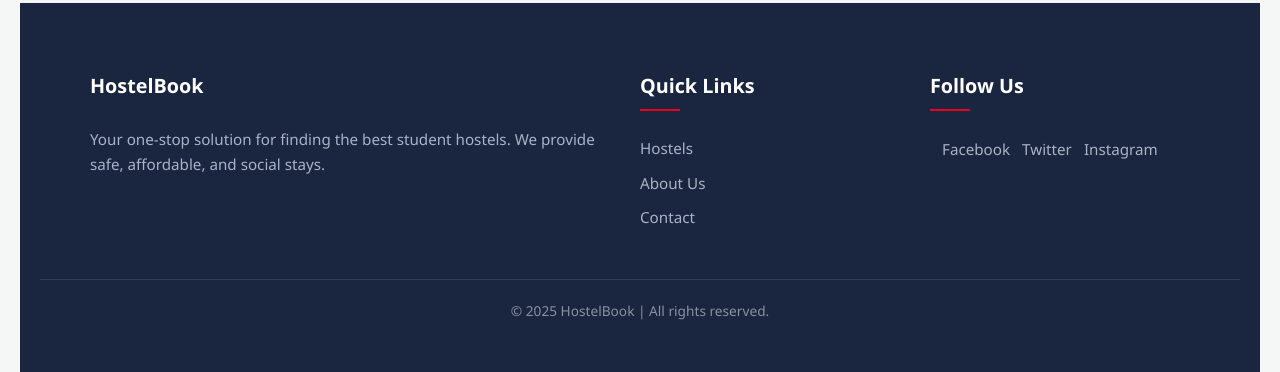
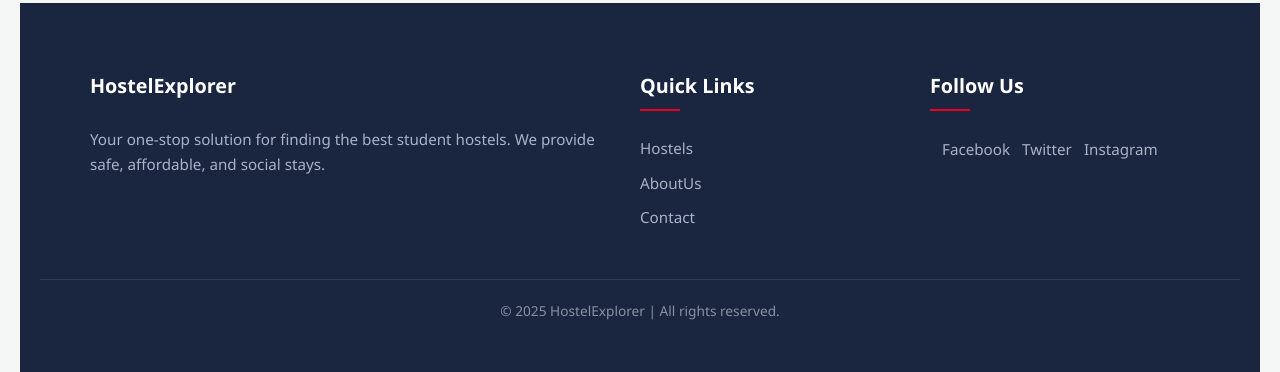
Before and after one commit to Nate-steven-dev/Front-End-repository, a React (Create React App) app in the folder hostel-booking/: page /login in a window 1280 px wide. Shown: the part 523-895 px from the top of the page. Built offline with nearby package versions, Linux system fonts and the light colour scheme.

Commit message:
modified footer

```diff
--- a/hostel-booking/src/components/footer.js
+++ b/hostel-booking/src/components/footer.js
@@ -7,7 +7,7 @@ function Footer() {
         <footer className="footer">
             <div className="footer-content">
                 <div className="footer-section about">
-                    <h2 className="logo-text">HostelBook</h2>
+                    <h2 className="logo-text">HostelExplorer</h2>
                     <p>
                         Your one-stop solution for finding the best student hostels. We provide safe, affordable, and social stays.
                     </p>
@@ -16,7 +16,7 @@ function Footer() {
                     <h2>Quick Links</h2>
                     <ul>
                         <li><Link to="/hostelList">Hostels</Link></li>
-                        <li><Link to="/about">About Us</Link></li>
+                        <li><Link to="/about">AboutUs</Link></li>
                         <li><Link to="/contact">Contact</Link></li>
                     </ul>
                 </div>
@@ -30,7 +30,7 @@ function Footer() {
                 </div>
             </div>
             <div className="footer-bottom">
-                &copy; {new Date().getFullYear()} HostelBook | All rights reserved.
+                &copy; {new Date().getFullYear()} HostelExplorer | All rights reserved.
             </div>
         </footer>
     );
```
